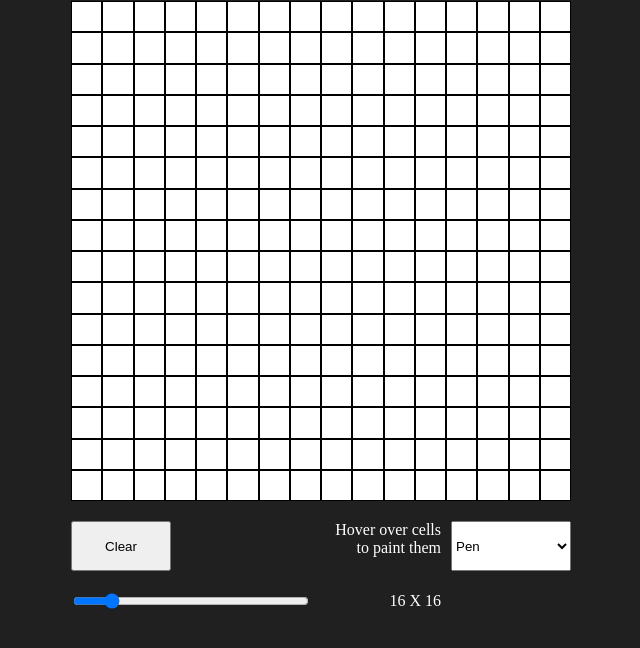
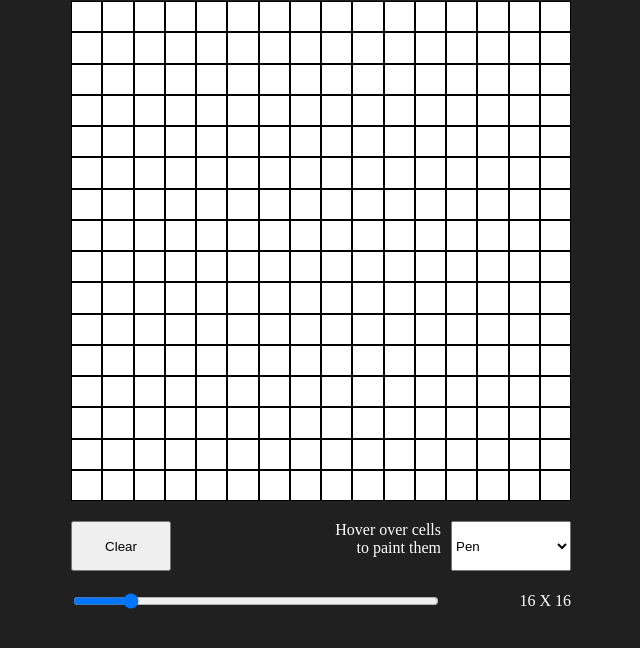
Before and after one commit to Jon-D-Smith/sketch, a plain HTML site: page index.html in a window 1280 px wide. Shown: the part 56-704 px from the top of the page, without its empty margins (319-959 px from the left). Drawn offline with Linux system fonts and the light colour scheme.

Commit message:
Fixed Styling

```diff
--- a/styles.css
+++ b/styles.css
@@ -54,3 +54,9 @@ body{
 
     color:white;
 }
+
+#gridRange{
+    grid-column-start: 1;
+    grid-column-end: 3;
+
+}
```
Also changed, not shown: 1 other file.
